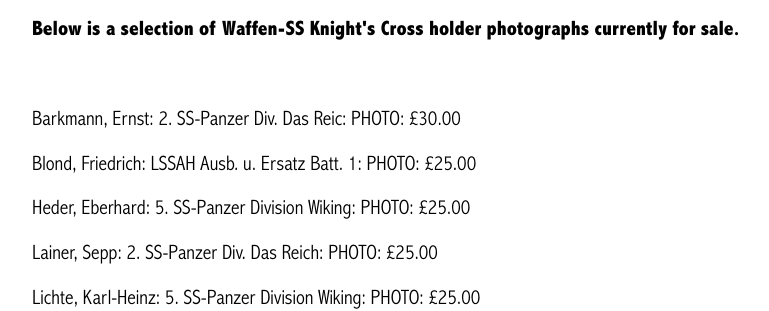
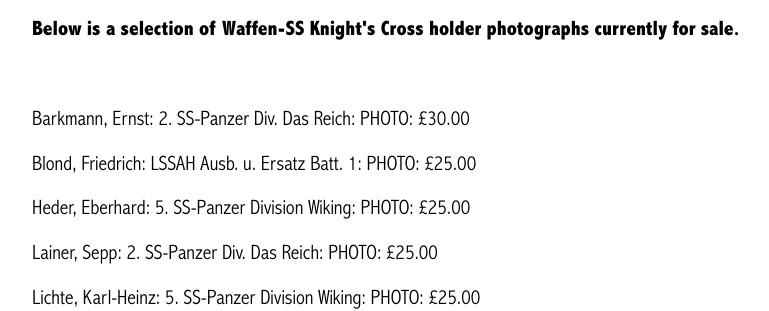
Before and after one commit to lahphotographs/lahphotographs.github.com, a Jekyll site: the page built from Waffen_SS_photos.md, in a window 1280 px wide. Shown: the part 1021-1332 px from the top of the page, without its empty margins (213-982 px from the left). Built offline with Jekyll 4.4.1, drawn with Linux system fonts in a browser that asks for light colours.

Commit message:
Update Waffen_SS_photos.md

```diff
--- a/Waffen_SS_photos.md
+++ b/Waffen_SS_photos.md
@@ -14,7 +14,7 @@ permalink: /waffen_ss_photos.html
 <br />
 <p><b>Below is a selection of Waffen-SS Knight's Cross holder photographs currently for sale.</b></p>
 <br />
-<p>Barkmann,	Ernst: 2. SS-Panzer Div. Das Reic:	PHOTO:	£30.00
+<p>Barkmann,	Ernst: 2. SS-Panzer Div. Das Reich:	PHOTO:	£30.00
 <p>Blond,	Friedrich: LSSAH Ausb. u. Ersatz Batt. 1:	PHOTO:	£25.00
 <p>Heder,	Eberhard: 5. SS-Panzer Division Wiking:	PHOTO:	£25.00
 <p>Lainer,	Sepp: 2. SS-Panzer Div. Das Reich:	PHOTO:	£25.00
```
